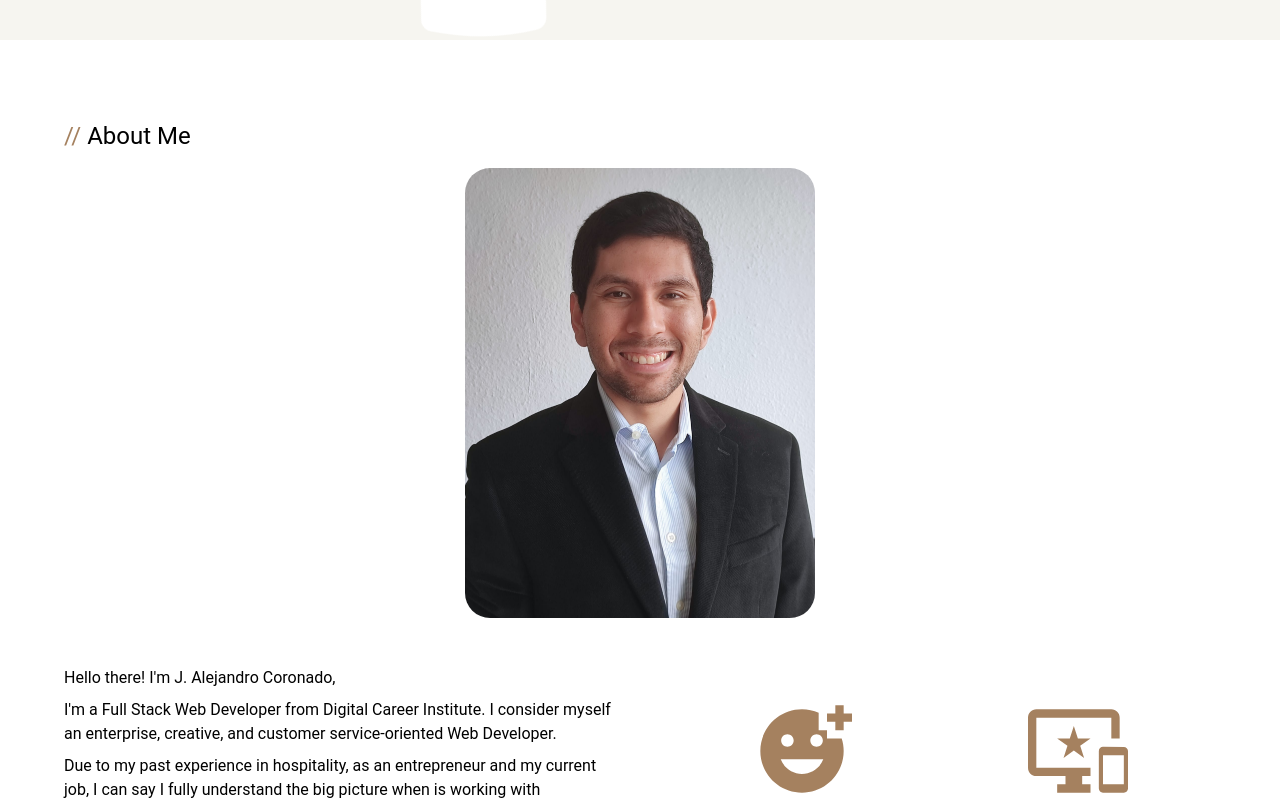
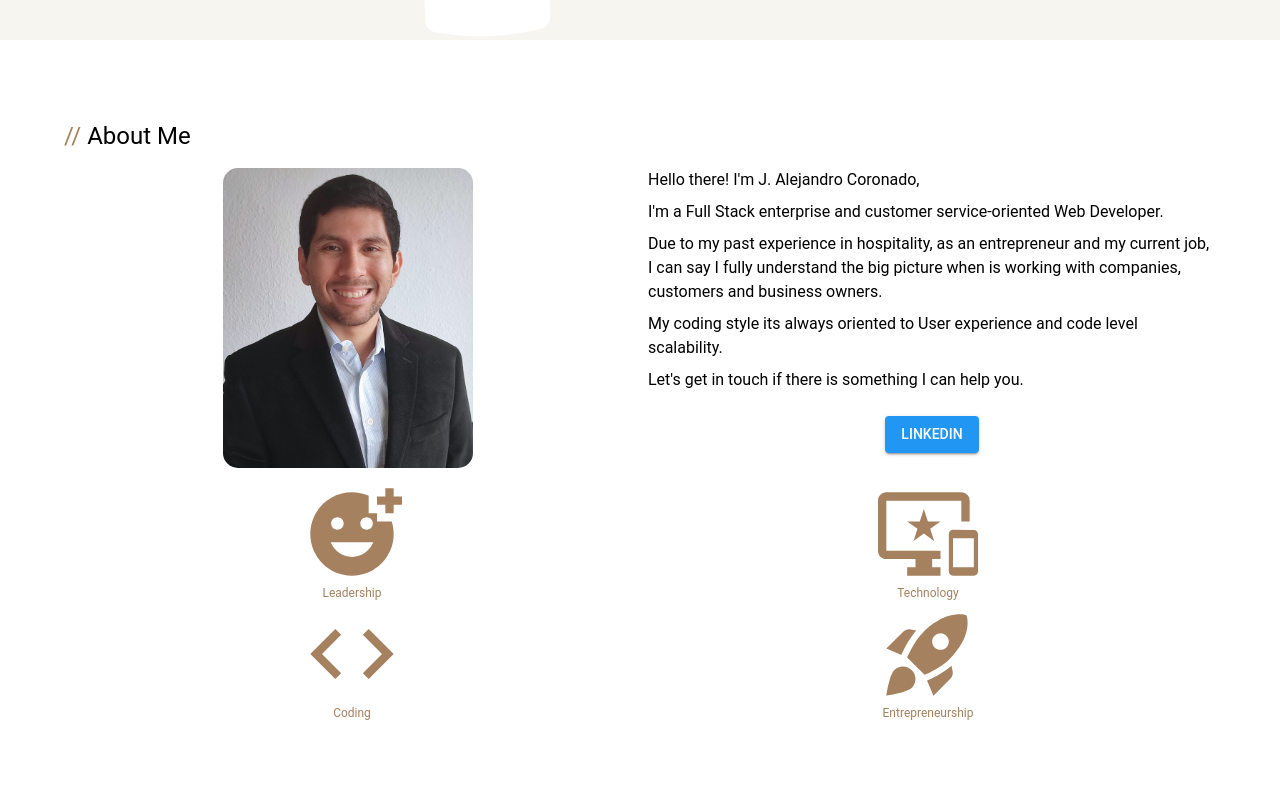
Before and after one commit to tkalejandro/modern-portfolio, a Next.js app: page / in a window 1280 px wide. Shown: the part 760-1560 px from the top of the page. Built offline with nearby package versions, Linux system fonts and the light colour scheme.

Commit message:
more improvements.

```diff
--- a/src/layout/components/Header/Header.tsx
+++ b/src/layout/components/Header/Header.tsx
@@ -31,6 +31,7 @@ const Header = ({ bottomNavigation, setThemeMode }: HeaderProps): JSX.Element =>
                 bottom: bottomNavigation ? 0 : undefined,
                 top: !bottomNavigation ? 0 : undefined,
                 width: '100%',
+                color: theme.palette.mode !== "light" ? 'white' : null,
                 background: theme.palette.background.default,
             })}
         >
--- a/src/modules/LandingPage/components/AboutMe/AboutMe.tsx
+++ b/src/modules/LandingPage/components/AboutMe/AboutMe.tsx
@@ -20,8 +20,8 @@ const AboutMe = () => {
         sx={(theme) =>({scrollMarginTop: isSmall ? undefined : theme.spacing(15)})}
         my={10} id={LandingPageIds.about}>
             <Title text="About Me" />
-            <Grid container spacing={6}>
-                <Grid item xs={12}
+            <Grid container spacing={2}>
+                <Grid item xs={12} md={6}
                     sx={{
                         display: "flex",
                         justifyContent: "center"
@@ -29,11 +29,11 @@ const AboutMe = () => {
                 >
                     {/* TO DO - Gallery about me */}
                         <Image
-                            style={{borderRadius: "25px"}}
+                            style={{borderRadius: "15px"}}
                             src="/alejandroPhotos/jacc.jpeg"
                             alt="team"
-                            width={350}
-                            height={450}
+                            width={isSmall ? 200 : 250}
+                            height={isSmall ?250  :300}
                             objectFit="cover"
                             blurDataURL="/alejandroPhotos/jacc.jpeg"
                             placeholder="blur"
@@ -42,7 +42,7 @@ const AboutMe = () => {
                 <Grid item xs={12} md={6}>
                     <Description />
                 </Grid>
-                <Grid item xs={12} md={6}>
+                <Grid item xs={12}>
                     <Interests />
                 </Grid>
             </Grid>
--- a/src/modules/LandingPage/components/AboutMe/components/Description.tsx
+++ b/src/modules/LandingPage/components/AboutMe/components/Description.tsx
@@ -20,10 +20,10 @@ const Description = () => {
         }}>
             <Box>
                 <Typography mb={1} component="h3">Hello there! I&apos;m J. Alejandro Coronado,</Typography>
-                <Typography mb={1}>I&apos;m a Full Stack Web Developer from Digital Career Institute. I consider myself an enterprise, creative, and customer service-oriented Web Developer.</Typography>
-                <Typography mb={1}>Due to my past experience in hospitality, as an entrepreneur and my current job, I can say I fully understand the big picture when is working with companies, customers.</Typography>
-                <Typography mb={1}>My coding style its always oriented to Mobile First approach, caring also about Semantics, Accessibility and User experience. Furthermore I really enjoy Problem Solving and writing Web Apps Architecture from scratch.</Typography>
-                <Typography mb={1}>At the moment Im working as a FullStack WebDeveloper, expanding my knowledge daily, achieving goals and generating WebApps business solutions for the company.</Typography>
+                <Typography mb={1}>I&apos;m a Full Stack enterprise and customer service-oriented Web Developer.</Typography>
+                <Typography mb={1}>Due to my past experience in hospitality, as an entrepreneur and my current job, I can say I fully understand the big picture when is working with companies, customers and business owners.</Typography>
+                <Typography mb={1}>My coding style its always oriented to User experience and code level scalability.</Typography>
+                <Typography mb={1}>Let&apos;s get in touch if there is something I can help you.</Typography>
             </Box>
             <Button sx={{mt: 2}} variant="contained" component="a" color="info" target='_blank' href={linkedInUrl}>LinkedIn</Button>
         </Box>
```
